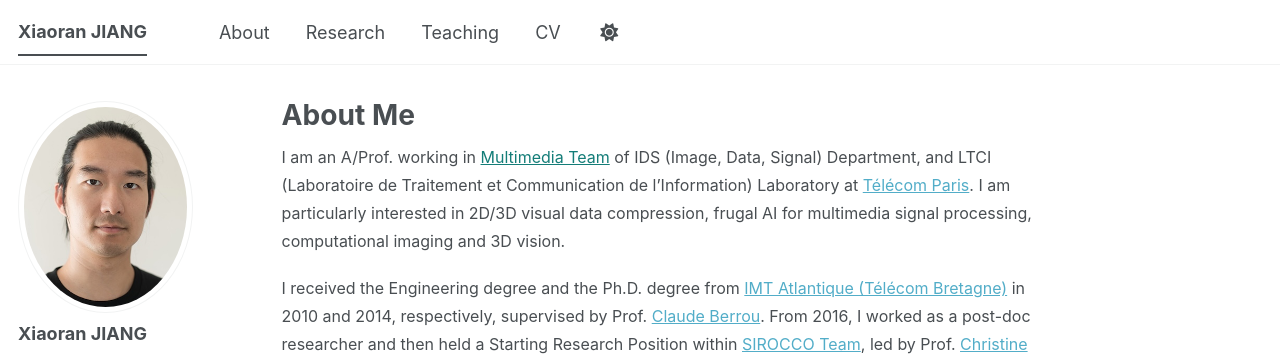
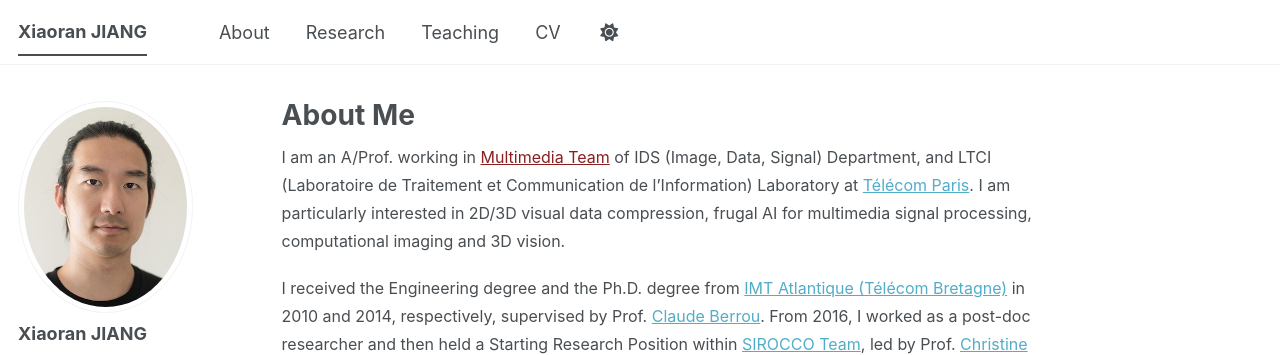
Before and after one commit to xiaoranjiang/xiaoranjiang.github.io, a Jekyll site: the page built from _pages/about.md, in a window 1280 px wide. Shown: the top 355 px of the page. Built offline with Jekyll 4.4.1, drawn with Linux system fonts in a browser that asks for light colours; a style sheet for code colours, icons or effects is not loaded.

Commit message:
Update main.scss

```diff
--- a/assets/css/main.scss
+++ b/assets/css/main.scss
@@ -84,11 +84,11 @@
 }
 
 .custom-link {
-  color: #147D78;
+  color: #8B1E1E;
   text-decoration: none;
 }
 
 .custom-link:hover {
-  color: #147D78;
+  color: #8B1E1E;
   text-decoration: underline;
 }
```
